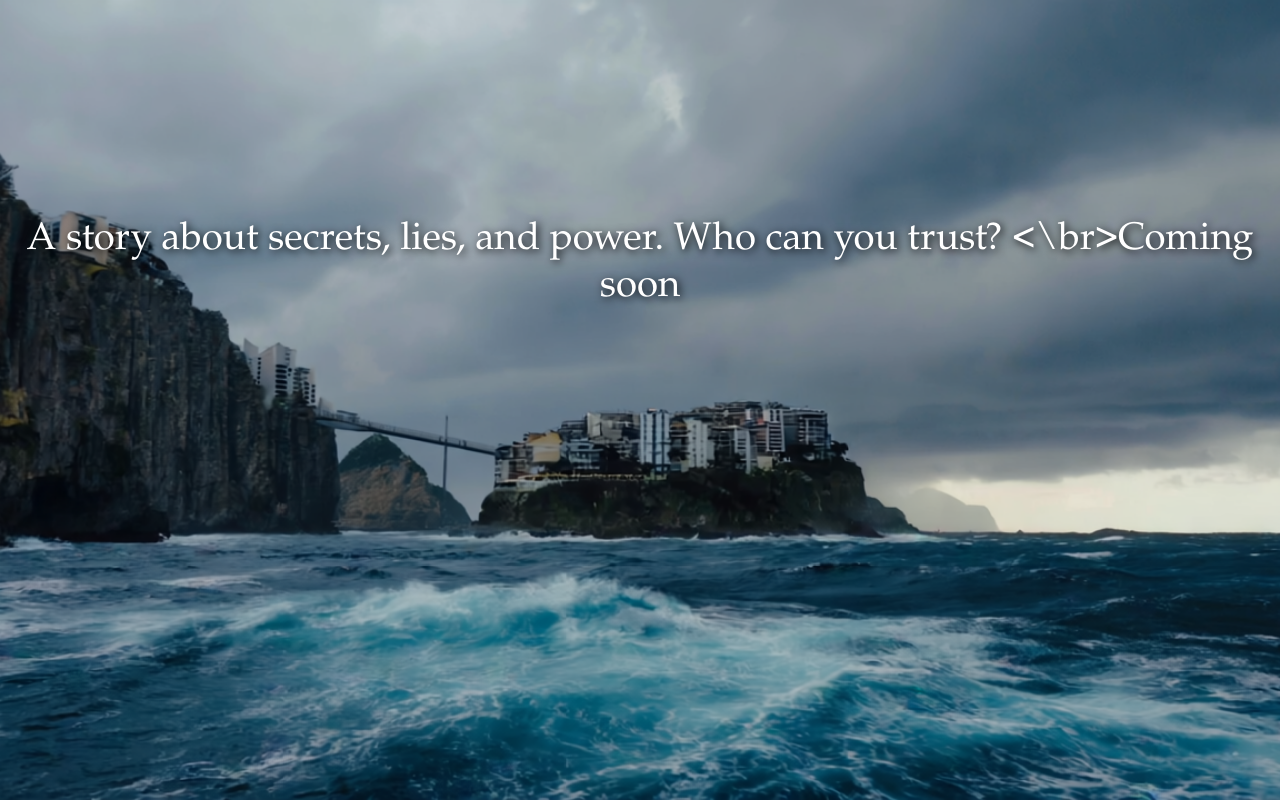
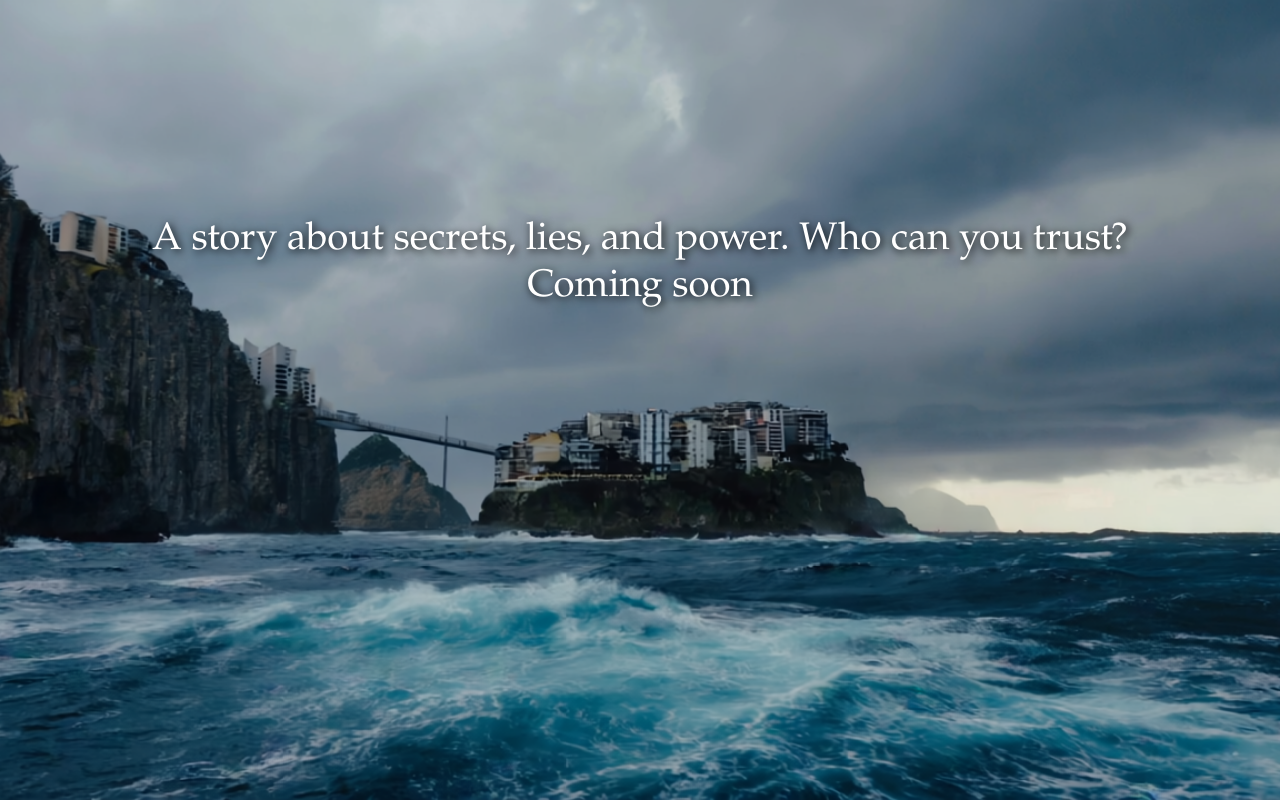
Before and after one commit to cityinthewaves/cityinthewaves, a plain HTML site: page index.html in a window 1280 px wide. Drawn offline with Linux system fonts and the light colour scheme.

Commit message:
Update index.html

```diff
--- a/index.html
+++ b/index.html
@@ -62,6 +62,6 @@
 
   <!-- Text overlay -->
   <div class="overlay-text">A story about secrets, lies, and power. Who can you trust?
-  <\br>Coming soon</div>
+  <br>Coming soon</div>
 </body>
 </html>
```
